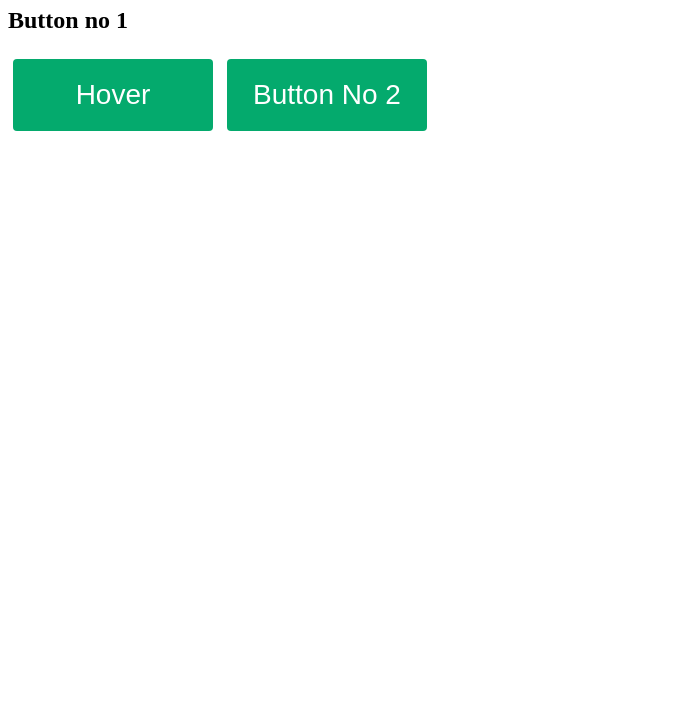
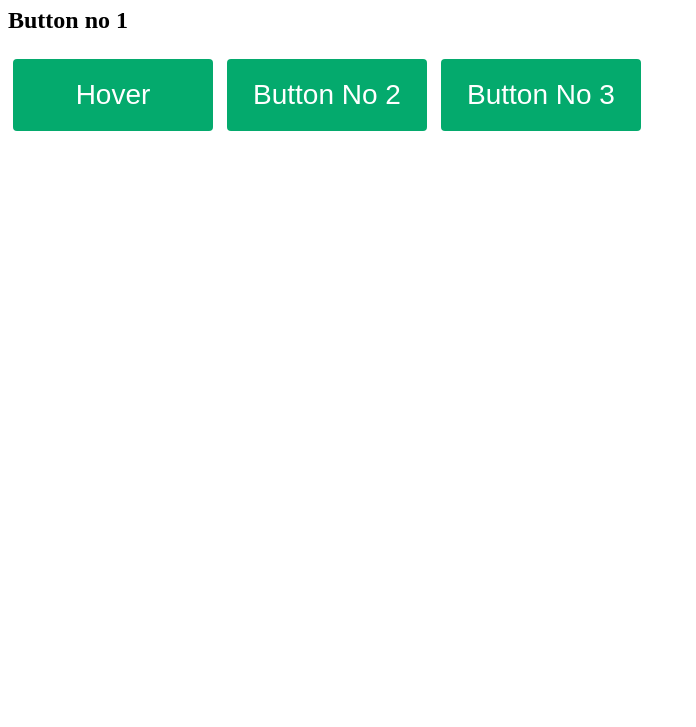
Before and after one commit to AMoizKhan/open-work, a plain HTML site: page index.html in a window 1280 px wide. Shown: the part 73-800 px from the top of the page, without its empty margins (0-696 px from the left). Drawn offline with Linux system fonts and the light colour scheme.

Commit message:
Button no 3 added

```diff
--- a/index.html
+++ b/index.html
@@ -92,5 +92,9 @@
     <button class="button"><span>Hover </span></button>
     <button class="button"><span>Button No 2
          </span></button>
+
+
+         <button class="button"><span>Button No 3
+        </span></button>
 </body>
 </html>
```
